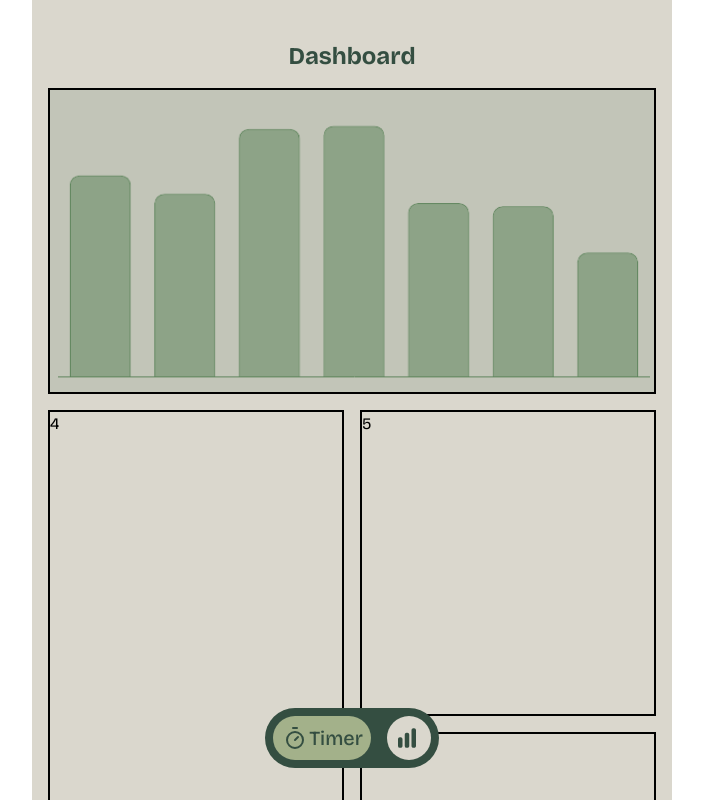
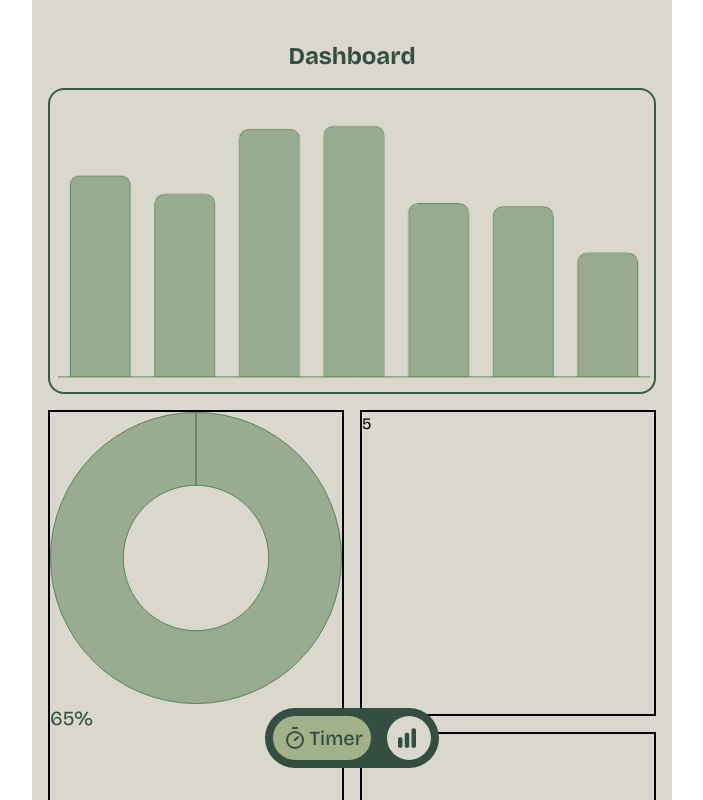
Before and after one commit to AzharZisan/pomotodo, a React (Vite) app: page /dashboard in a window 1280 px wide. Shown: the top 800 px of the page, without its empty margins (288-991 px from the left). Built offline with nearby package versions, Linux system fonts and the light colour scheme.

Commit message:
circlechart added

```diff
--- /dev/null
+++ b/src/components/CircleChart.jsx
@@ -0,0 +1,47 @@
+import React from "react";
+import { Doughnut } from "react-chartjs-2";
+import {
+  Chart as ChartJS,
+  CategoryScale,
+  ArcElement,
+  LinearScale,
+  BarElement,
+  Title,
+  Tooltip,
+  Legend,
+} from "chart.js";
+
+ChartJS.register(
+  CategoryScale,
+  LinearScale,
+  ArcElement,
+  BarElement,
+  Title,
+  Tooltip,
+  Legend,
+);
+const CircleChart = () => {
+    const data = {
+      labels: ["A"],
+      datasets: [
+        {
+          data: [65],
+          backgroundColor: ["rgba(88, 129, 87, 0.5)"],
+          borderWidth: 1,
+          borderColor: ["rgba(88, 129, 87)"],
+          label: "",
+        },
+      ],
+    }
+    const options = {
+      plugins: {
+        legend: {
+          display: false,
+        },
+      },
+    };
+
+  return <Doughnut data={data} options={options}/>;
+};
+
+export default CircleChart;
--- a/src/pages/Dashboard.jsx
+++ b/src/pages/Dashboard.jsx
@@ -1,19 +1,23 @@
 import React from "react";
 import BarChart from "../components/BarChart";
+import CircleChart from "../components/CircleChart";
 
 const Dashboard = () => {
   return (
     <>
-      <div className="w-full p-4">
-        <div className="w-full h-auto text-center">
+      <div className="w-full p-4 min-h-screen">
+        <div className="w-auto h-auto text-center">
           <h2 className="text-2xl font-bold text-(--primary) p-4">Dashboard</h2>
         </div>
 
         <div className="grid grid-cols-2 grid-rows-3 gap-4">
-          <div className="border-2 col-span-2 bg-[#3a5a4025]">
+          <div className="border-2 col-span-2 border-[#3a5a40] rounded-2xl">
             <BarChart />
           </div>
-          <div className="border-2 row-span-2 row-start-2">4</div>
+          <div className="w-full h-auto border-2 row-span-2 row-start-2">
+            <CircleChart />
+            <p className="text-xl text-(--primary)">65%</p>
+          </div>
           <div className="border-2 row-start-2">5</div>
           <div className="border-2 col-start-2 row-start-3">6</div>
         </div>
```
